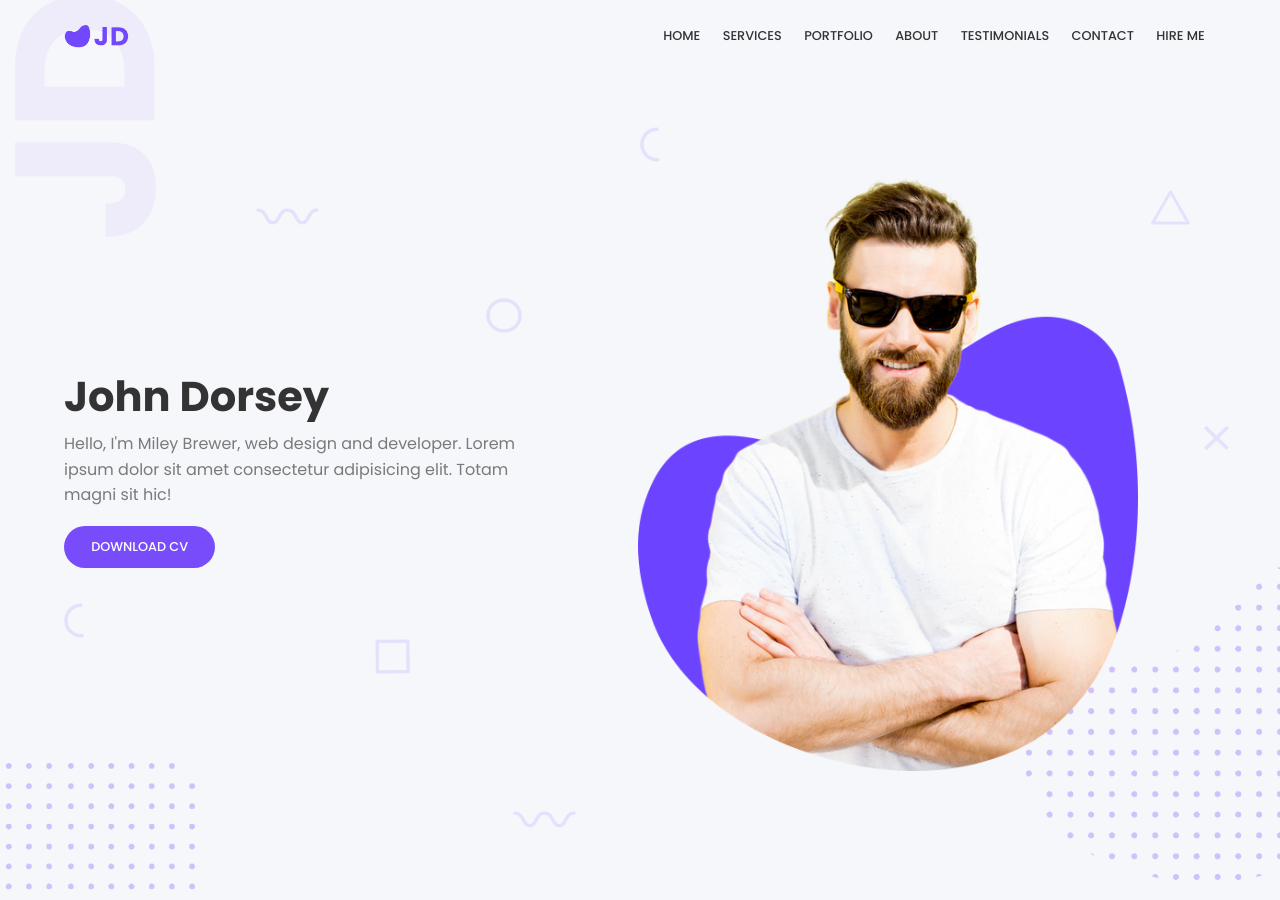
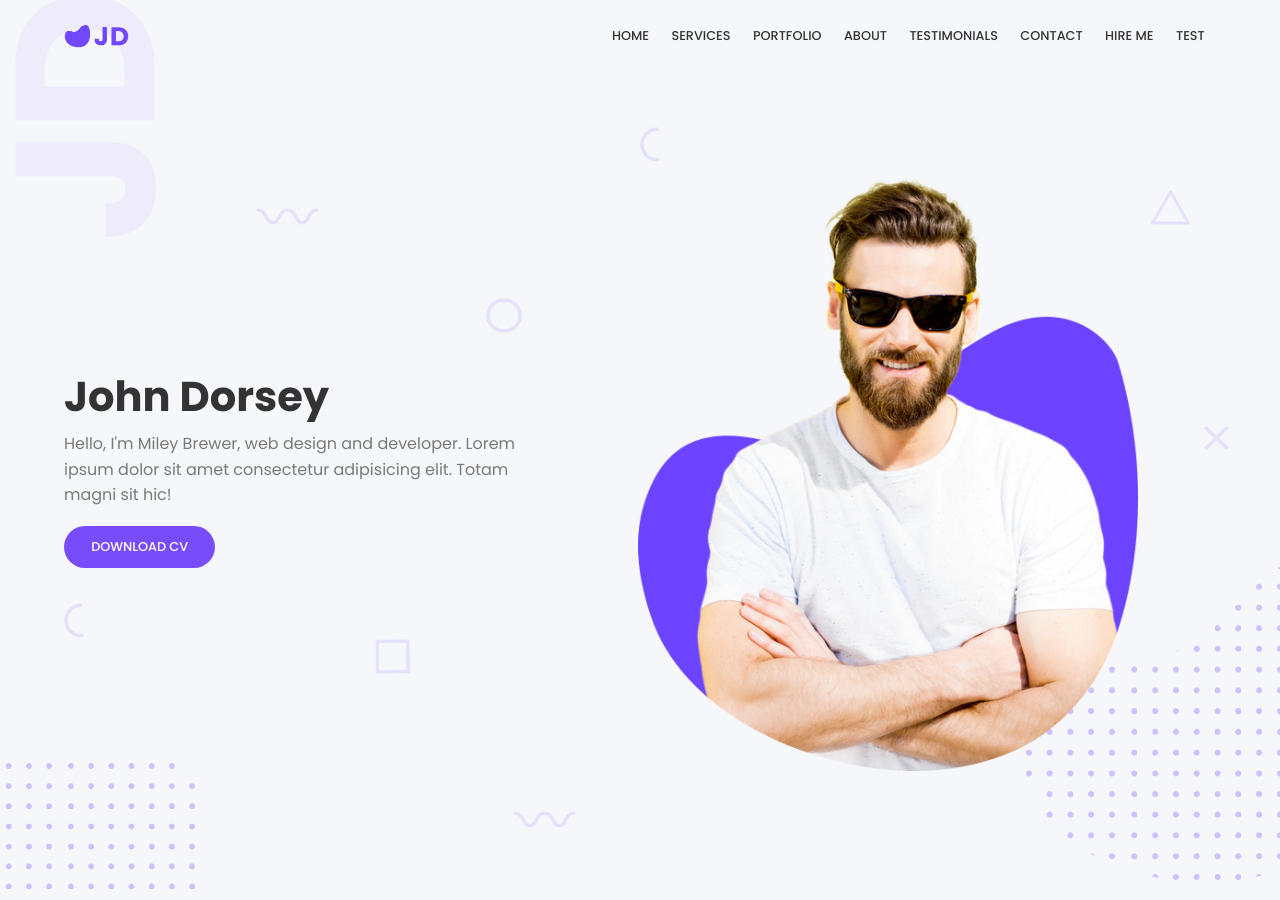
Before and after one commit to Gaboni-Dev/portfolyo, a Jekyll site: the page built from index.html, in a window 1280 px wide and 900 px high. Built offline with Jekyll 4.4.1, drawn with Linux system fonts in a browser that asks for light colours.

Commit message:
Update Nav “navigation”

```diff
--- a/_data/nav.yml
+++ b/_data/nav.yml
@@ -13,3 +13,5 @@ items:
     link: contact
   - text: Hire me
     link: hireme
+  - text: Test
+    link: test
```
